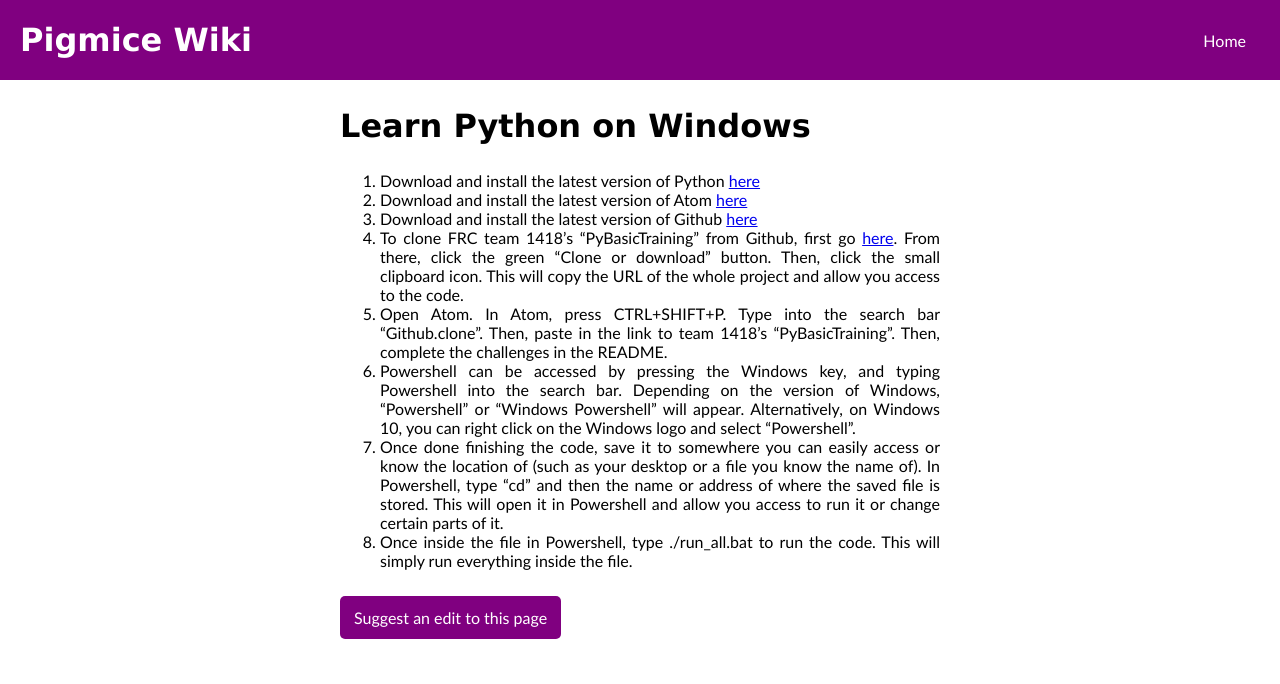
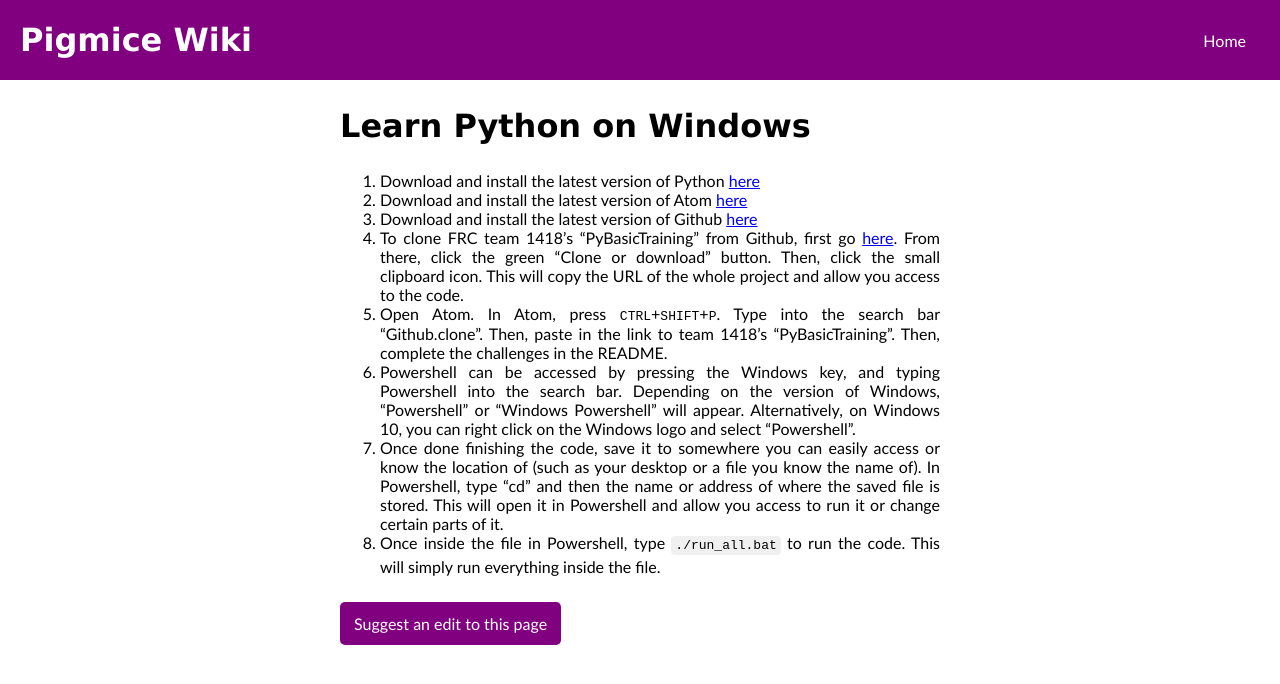
Before and after one commit to Pigmice2733/wiki, a Jekyll site: the page built from programming/getting-started.md, in a window 1280 px wide. Shown: the top 684 px of the page. Built offline with Jekyll 4.4.1, drawn with Linux system fonts in a browser that asks for light colours; our own code applies the rules of GitHub Pages for plain Markdown files; part of the change alters nothing that is shown.

Commit message:
Fix getting started guide formatting again (#15)

```diff
--- a/programming/getting-started.md
+++ b/programming/getting-started.md
@@ -6,11 +6,11 @@
 4. To clone FRC team 1418's "PyBasicTraining" from Github, first go [here](https://github.com/frc1418/pybasictraining).
 From there, click the green "Clone or download" button. Then, click the small clipboard icon. This will copy the URL of the whole
 project and allow you access to the code.
-5. Open Atom. In Atom, press CTRL+SHIFT+P. Type into the search bar "Github.clone". Then, paste in the link to team 1418's "PyBasicTraining". Then, complete the challenges in the README.
+5. Open Atom. In Atom, press <kbd>CTRL</kbd>+<kbd>SHIFT</kbd>+<kbd>P</kbd>. Type into the search bar "Github.clone". Then, paste in the link to team 1418's "PyBasicTraining". Then, complete the challenges in the README.
 6. Powershell can be accessed by pressing the Windows key, and typing Powershell into the search bar. Depending on the version of
 Windows, "Powershell" or "Windows Powershell" will appear. Alternatively, on Windows 10, you can right click on the Windows logo and select "Powershell".
 7. Once done finishing the code, save it to somewhere you can easily access or know the location of (such as your desktop or
 a file you know the name of). In Powershell, type "cd" and then the name or address of where the saved file is stored. This will open
 it in Powershell and allow you access to run it or change certain parts of it.
-8. Once inside the file in Powershell, type ./run_all.bat to run the code. This will
+8. Once inside the file in Powershell, type `./run_all.bat` to run the code. This will
 simply run everything inside the file.
```
